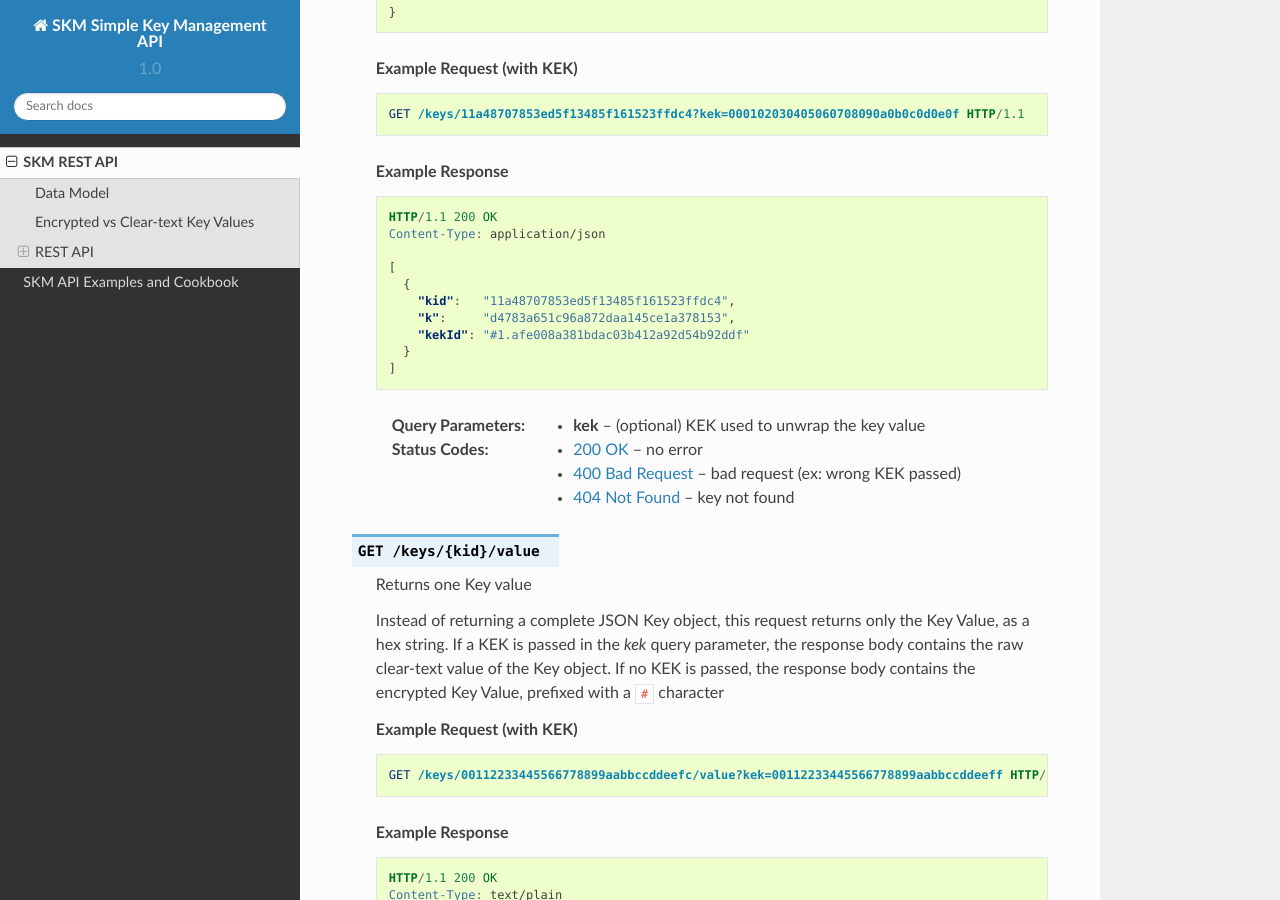
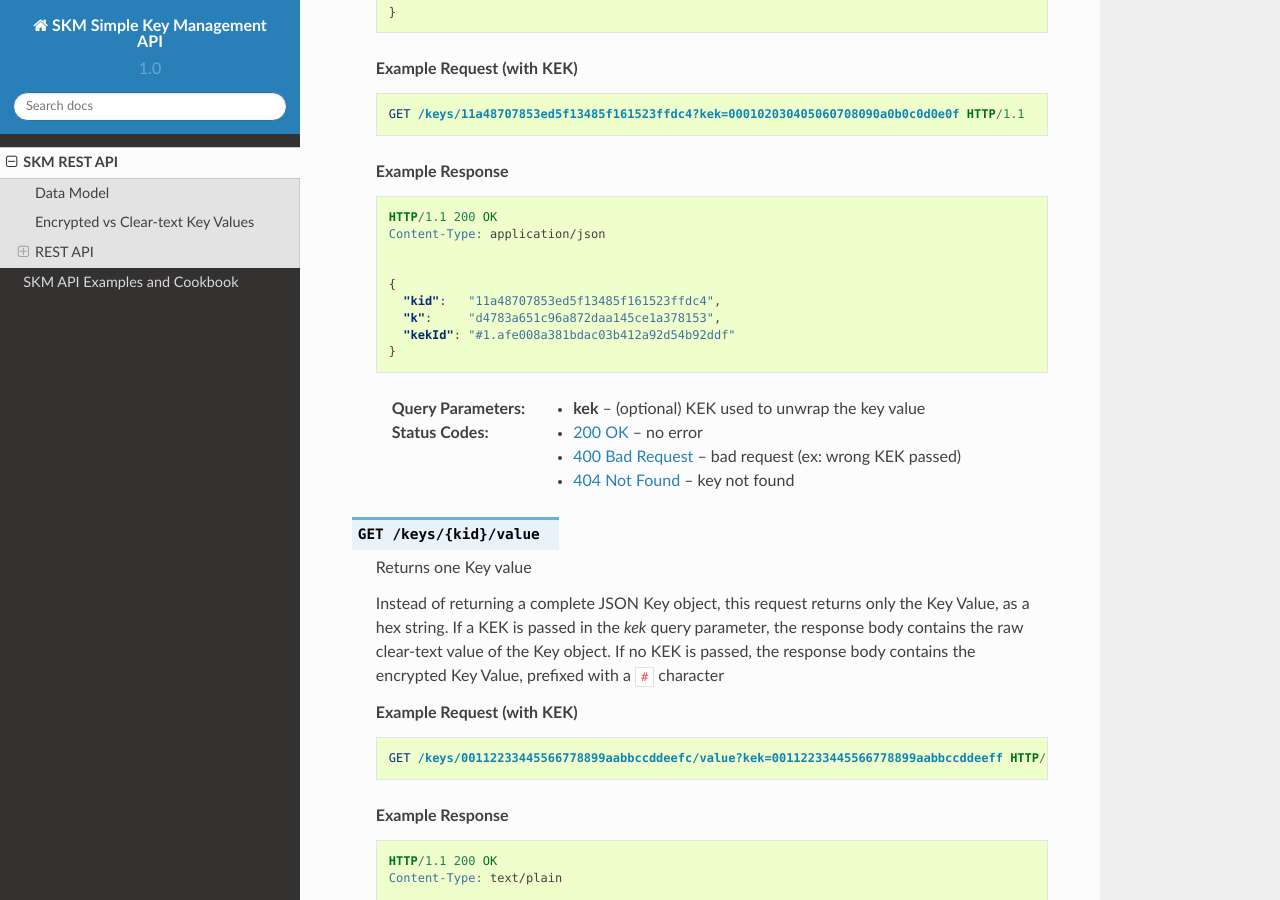
Before and after one commit to axiomatic-systems/skeyma, a Sphinx documentation site: the page built from docs/api/index.rst, in a window 1280 px wide and 900 px high, scrolled down 5570 px. Built offline with Sphinx 7.4.7 and the Read the Docs theme 2.0.0, drawn with Linux system fonts in a browser that asks for light colours.

Commit message:
Fixed doc example response

```diff
--- a/docs/api/index.rst
+++ b/docs/api/index.rst
@@ -240,13 +240,13 @@ API URLs
     HTTP/1.1 200 OK
     Content-Type: application/json
 
-    [
-      {
-        "kid":   "11a48707853ed5f13485f161523ffdc4",
-        "k":     "d4783a651c96a872daa145ce1a378153",
-        "kekId": "#1.afe008a381bdac03b412a92d54b92ddf"
-      }
-    ]
+
+    {
+      "kid":   "11a48707853ed5f13485f161523ffdc4",
+      "k":     "d4783a651c96a872daa145ce1a378153",
+      "kekId": "#1.afe008a381bdac03b412a92d54b92ddf"
+    }
+
 
   :query kek: (optional) KEK used to unwrap the key value
   :statuscode 200: no error
```
